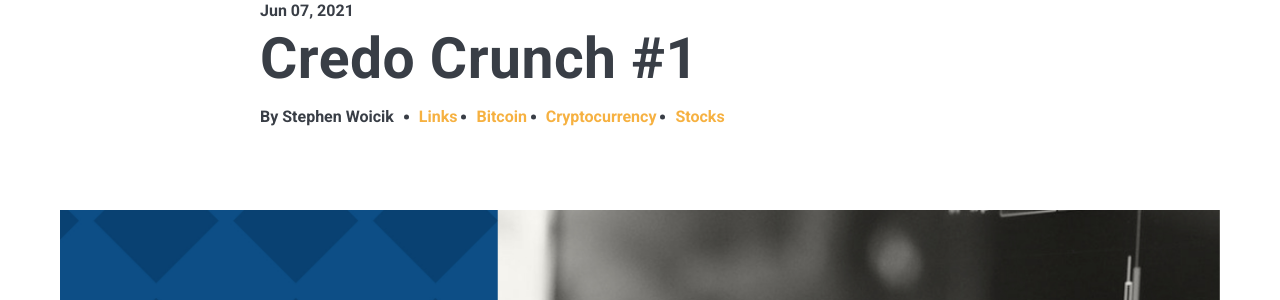
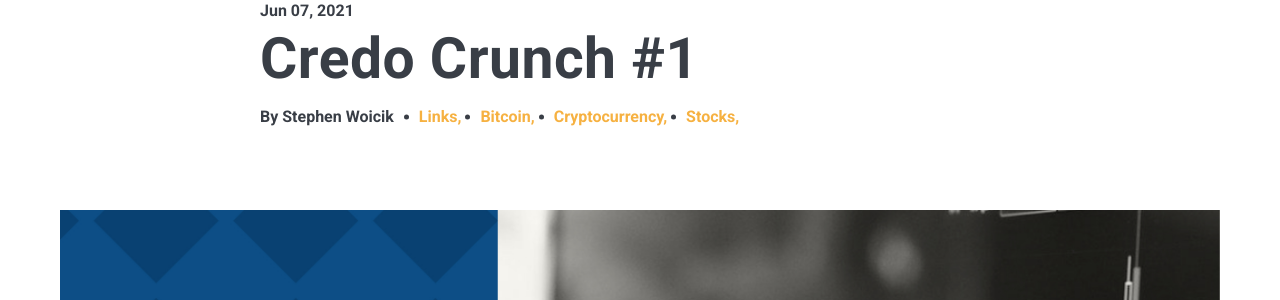
Before and after one commit to investwithcredo/investwithcredo.com, a Jekyll site: the page built from _posts/2021-06-07-credo-crunch-1.md, in a window 1280 px wide and 900 px high. Shown: the part 183-483 px from the top of the window. Built offline with Jekyll 4.4.1, drawn with Linux system fonts in a browser that asks for light colours; nearby versions of some CDN libraries.

Commit message:
Update post.html

```diff
--- a/_layouts/post.html
+++ b/_layouts/post.html
@@ -20,7 +20,7 @@ layout: default
           <div class="post__tags">
             {% for tag in page.tags %}
 
-              <a href="{{ site.baseurl }}/tag/#{{ tag }}" class="post__tags-tag">{{ tag }}</a>
+              <a href="{{ site.baseurl }}/tag/#{{ tag }}" class="post__tags-tag">{{ tag }},</a>
 
             {% endfor %}
           </div>
```
